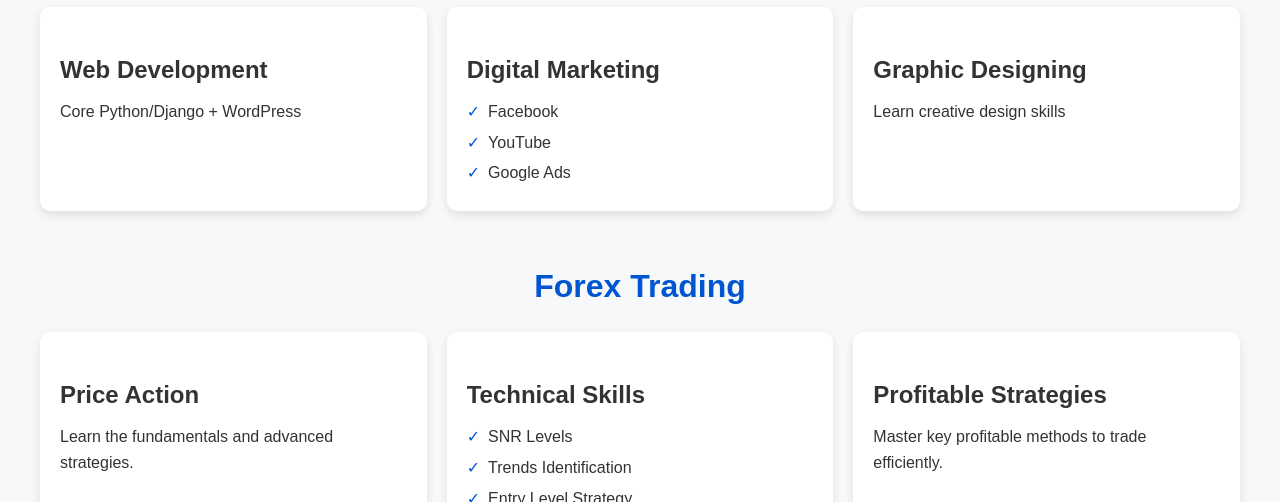
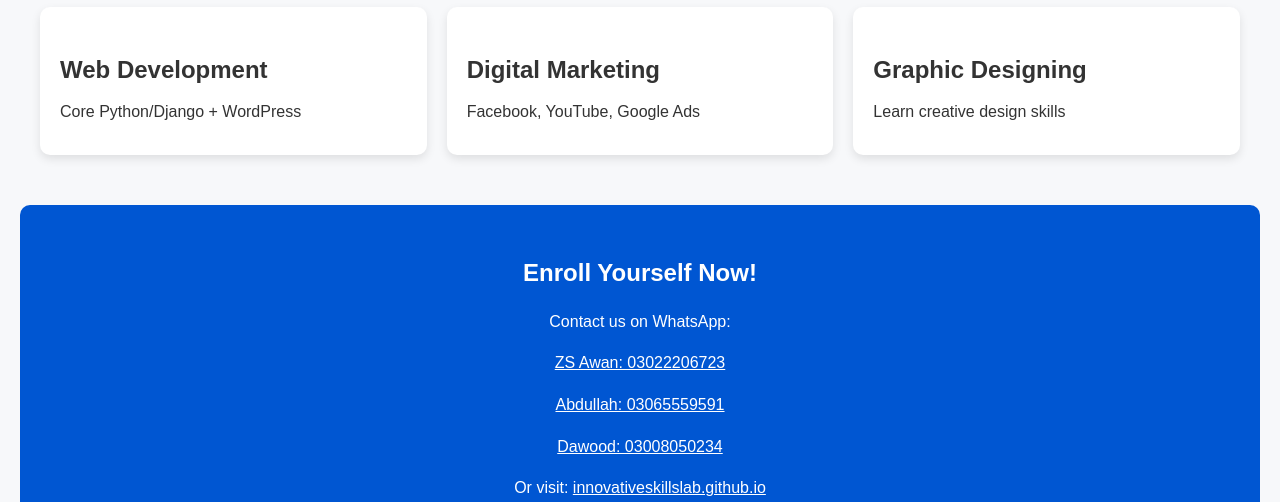
Before and after one commit to InnovativeSkillsLab/InnovativeSkillsLab.github.io, a plain HTML site: page index.html in a window 1280 px wide. Shown: the part 450-952 px from the top of the page. Drawn offline with Linux system fonts and the light colour scheme.

Commit message:
update index.html

```diff
--- a/index.html
+++ b/index.html
@@ -33,7 +33,6 @@
             margin-top: 10px;
         }
 
-        /* Navigation Button */
         .btn-primary {
             display: inline-block;
             margin-top: 20px;
@@ -51,7 +50,6 @@
             background: #002d7a;
         }
 
-        /* Main Section */
         main {
             padding: 50px 20px;
         }
@@ -103,23 +101,6 @@
             margin: 10px 0;
         }
 
-        .card ul {
-            padding: 0;
-            margin: 10px 0 0;
-            list-style-type: none;
-        }
-
-        .card ul li {
-            margin: 5px 0;
-        }
-
-        .card ul li:before {
-            content: "✓";
-            color: #0056d2;
-            margin-right: 8px;
-        }
-
-        /* Contact Section */
         .contact {
             text-align: center;
             padding: 30px;
@@ -133,17 +114,11 @@
             margin-bottom: 15px;
         }
 
-        .contact p {
-            font-size: 1.2rem;
-            margin: 5px 0;
-        }
-
         .contact a {
             color: #fff;
             text-decoration: underline;
         }
 
-        /* Footer */
         footer {
             background: #003ea1;
             color: white;
@@ -181,11 +156,7 @@
                 </div>
                 <div class="card">
                     <h3>Digital Marketing</h3>
-                    <ul>
-                        <li>Facebook</li>
-                        <li>YouTube</li>
-                        <li>Google Ads</li>
-                    </ul>
+                    <p>Facebook, YouTube, Google Ads</p>
                 </div>
                 <div class="card">
                     <h3>Graphic Designing</h3>
@@ -194,34 +165,25 @@
             </div>
         </section>
 
-        <section class="container section">
-            <h2>Forex Trading</h2>
-            <div class="cards">
-                <div class="card">
-                    <h3>Price Action</h3>
-                    <p>Learn the fundamentals and advanced strategies.</p>
-                </div>
-                <div class="card">
-                    <h3>Technical Skills</h3>
-                    <ul>
-                        <li>SNR Levels</li>
-                        <li>Trends Identification</li>
-                        <li>Entry Level Strategy</li>
-                    </ul>
-                </div>
-                <div class="card">
-                    <h3>Profitable Strategies</h3>
-                    <p>Master key profitable methods to trade efficiently.</p>
-                </div>
-            </div>
-        </section>
-
         <div id="enroll" class="contact">
             <h2>Enroll Yourself Now!</h2>
-            <p>Contact us at:</p>
-            <p>ZS Awan: 03022206723</p>
-            <p>Abdullah: 03065559591</p>
-            <p>Dawood: 03008050234</p>
+            <p>Contact us on WhatsApp:</p>
+            <p>
+                <a href="https://wa.me/923022206723?text=Hello%2C%20I%20want%20to%20inquire%20about%20your%20courses" target="_blank">
+                    ZS Awan: 03022206723
+                </a>
+            </p>
+            <p>
+                <a href="https://wa.me/923065559591?text=Hello%2C%20I%20want%20to%20inquire%20about%20your%20courses" target="_blank">
+                    Abdullah: 03065559591
+                </a>
+            </p>
+            <p>
+                <a href="https://wa.me/923008050234?text=Hello%2C%20I%20want%20to%20inquire%20about%20your%20courses" target="_blank">
+                    Dawood: 03008050234
+                </a>
+            </p>
+            <p>Or visit: <a href="https://innovativeskillslab.github.io" target="_blank">innovativeskillslab.github.io</a></p>
         </div>
     </main>
 
```
